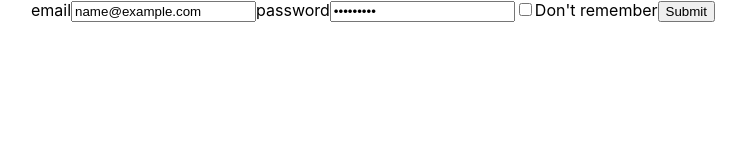
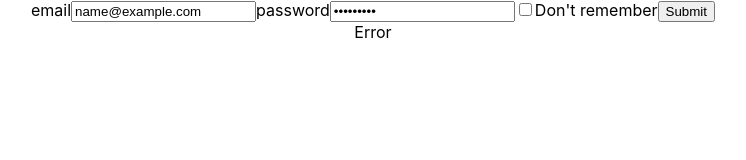
Before and after one commit to chmnkh/auth-form, a React (Create React App) app: page / in a window 1280 px wide. Both pictures are taken after typing "name@example.com", "Sample123" into the empty fields and a click on the button "Submit". Shown: the top 160 px of the page, without its empty margins (267-1013 px from the left). Built offline with nearby package versions, Linux system fonts and the light colour scheme.

Commit message:
add submit error message

```diff
--- a/src/components/AuthForm/index.tsx
+++ b/src/components/AuthForm/index.tsx
@@ -1,6 +1,7 @@
 import { TextInput } from "../TextInput";
 import { Checkbox } from "../Checkbox";
 import { Button } from "../Button";
+import { FormError } from "../FormError";
 
 type FormState = {
   email: string;
@@ -11,11 +12,18 @@ type FormState = {
 type Props = {
   formState: FormState;
   isRequesting: boolean;
+  submitError?: string;
   onChange(state: FormState): void;
   onSubmit(state: FormState): void;
 };
 
-function AuthForm({ formState, onChange, isRequesting, onSubmit }: Props) {
+function AuthForm({
+  formState,
+  onChange,
+  isRequesting,
+  onSubmit,
+  submitError,
+}: Props) {
   const { email, password, dontRemember } = formState;
 
   return (
@@ -43,6 +51,7 @@ function AuthForm({ formState, onChange, isRequesting, onSubmit }: Props) {
       <Button type="submit" showPreloader={isRequesting}>
         Submit
       </Button>
+      <FormError error={submitError} />
     </form>
   );
 
--- a/src/components/AuthPage/index.tsx
+++ b/src/components/AuthPage/index.tsx
@@ -9,6 +9,7 @@ function AuthPage() {
     password: "",
     dontRemember: false,
   });
+  const [submitError, setSubmitError] = useState<string | undefined>(undefined);
 
   return (
     <AuthForm
@@ -16,6 +17,7 @@ function AuthPage() {
       onChange={setAuthFormState}
       onSubmit={handleSubmit}
       isRequesting={isRequesting}
+      submitError={submitError}
     />
   );
 
@@ -27,10 +29,11 @@ function AuthPage() {
 
   async function handleSubmit(state: AuthFormState) {
     setIsRequesting(true);
+    setSubmitError(undefined);
     try {
       await AuthAPI.login(state.email, state.password, state.dontRemember);
-    } catch (err) {
-      alert(err);
+    } catch (error) {
+      setSubmitError(error);
     } finally {
       setIsRequesting(false);
     }
--- /dev/null
+++ b/src/components/FormError/index.tsx
@@ -0,0 +1,8 @@
+type Props = {
+  error?: string;
+};
+
+function FormError({ error }: Props) {
+  return error !== undefined ? <div>{error}</div> : null;
+}
+export { FormError };
```
